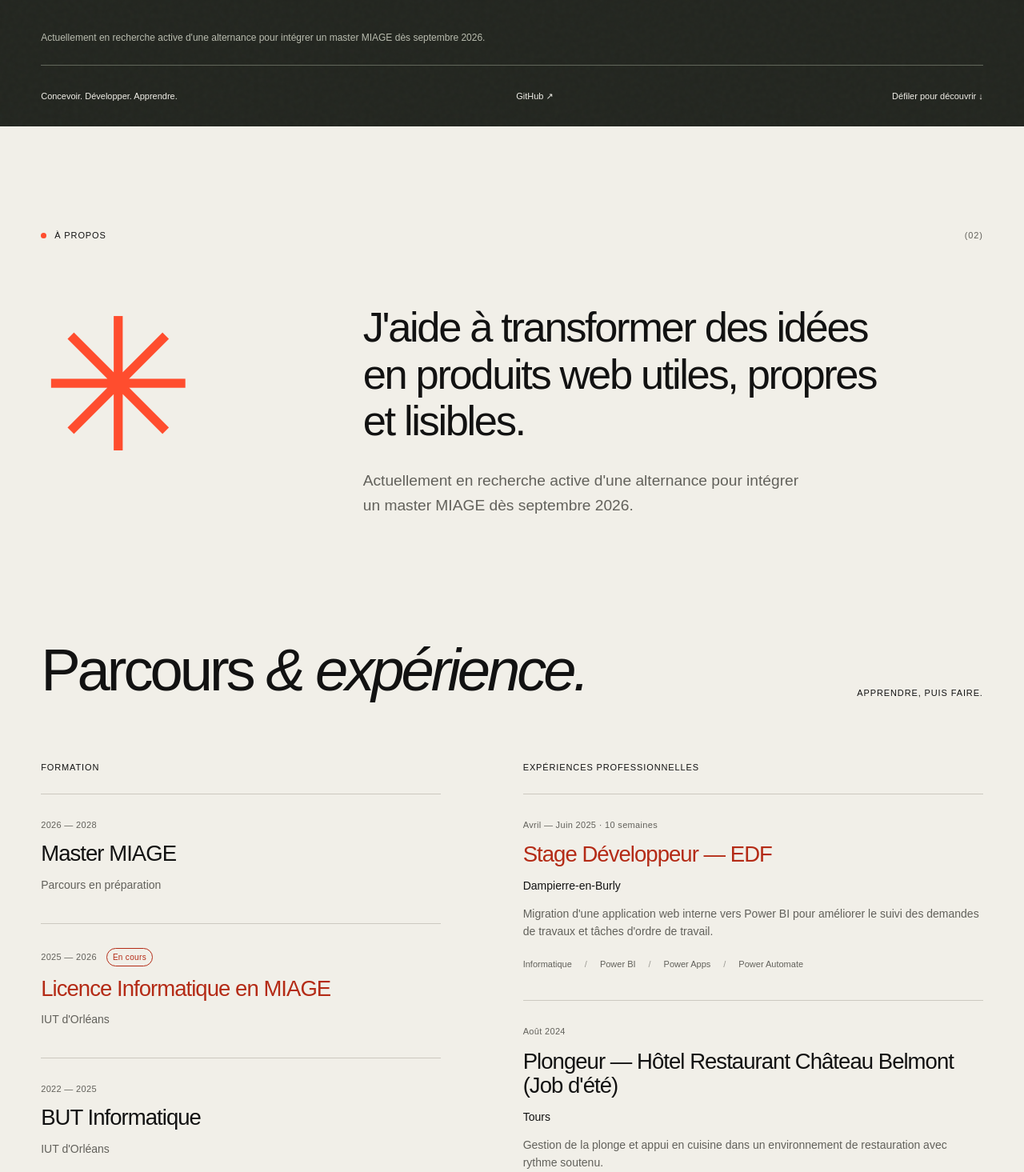
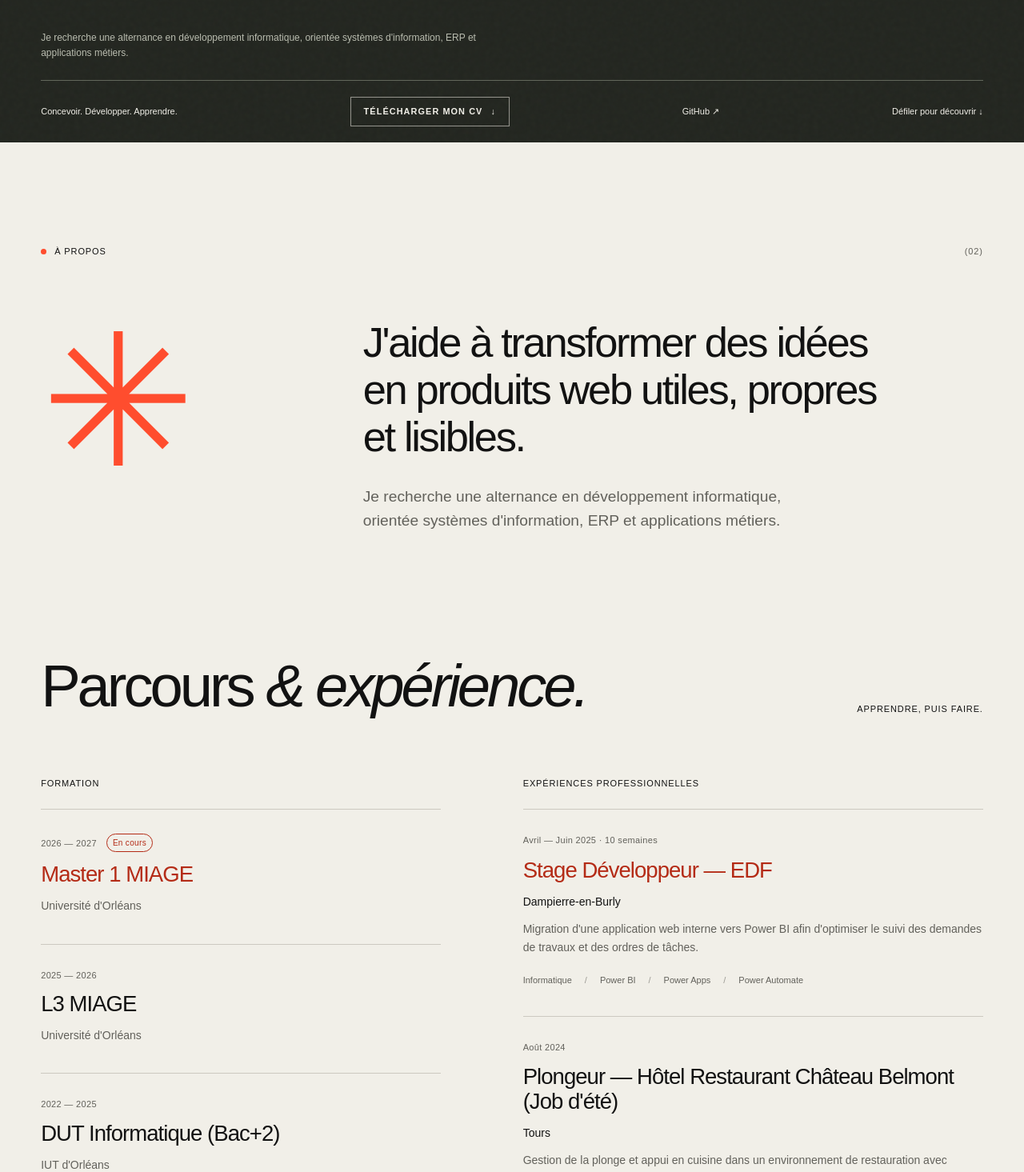
Before and after one commit to JeanMarcJorite/portfolioJm, a Vue app: page /#/ in a window 1280 px wide. Shown: the part 745-2210 px from the top of the page at 80% size. Built offline with nearby package versions, Linux system fonts and the light colour scheme.

Commit message:
feat: add CV download button and update profile

```diff
--- a/src/components/AlternanceSection.vue
+++ b/src/components/AlternanceSection.vue
@@ -15,8 +15,8 @@ const selectedImage = ref(null);
       <div class="alternance-intro" data-reveal>
         <div>
           <p class="eyebrow">
-            <span class="status-dot" aria-hidden="true"></span>Recherche active
-            · Septembre 2026
+            <span class="status-dot" aria-hidden="true"></span>Disponible dès
+            maintenant · Rythme 2 semaines / 2 semaines
           </p>
           <h2 class="display-title">Alternance<br /><em>MIAGE.</em></h2>
           <p class="intro-copy">{{ alternanceSection.description }}</p>
--- a/src/components/HeroSection.vue
+++ b/src/components/HeroSection.vue
@@ -6,6 +6,7 @@ const budget = projects.find((project) => project.slug === "welabbudget");
 const mobile = projects.find(
   (project) => project.slug === "app-planification-repas",
 );
+const cvUrl = `${import.meta.env.BASE_URL}${profile.cvPath}`;
 </script>
 <template>
   <section id="accueil" class="hero">
@@ -14,11 +15,11 @@ const mobile = projects.find(
       <div class="hero-intro">
         <p class="eyebrow">Portfolio personnel / {{ profile.location }}</p>
         <p class="hero-role">
-          {{ profile.role }}<br /><span>Licence MIAGE — Orléans</span>
+          {{ profile.role }}<br /><span>{{ profile.formation }}</span>
         </p>
         <p class="hero-availability">
           <span class="status-dot" aria-hidden="true"></span>{{ profile.status
-          }}<br />Master MIAGE · Septembre 2026
+          }}<br />Alternance · Rythme 2 semaines / 2 semaines
         </p>
       </div>
       <div class="hero-collage" aria-hidden="true">
@@ -57,6 +58,12 @@ const mobile = projects.find(
       <div class="hero-baseline">
         <span>Concevoir. Développer. Apprendre.</span
         ><a
+          :href="cvUrl"
+          download="CV-Jean-Marc-Jorite.pdf"
+          class="cv-button"
+          aria-label="Télécharger le CV de Jean-Marc Jorite"
+          >Télécharger mon CV <span aria-hidden="true">↓</span></a
+        ><a
           :href="profile.socials[0].href"
           target="_blank"
           rel="noopener noreferrer"
--- a/src/components/ProjectVisual.vue
+++ b/src/components/ProjectVisual.vue
@@ -33,7 +33,15 @@ const mainImage = computed(
       <span class="cover-decoration">{{
         project.slug === "stage-edf-power-bi" ? "↗" : "✳"
       }}</span>
-      <p>{{ project.slug === "stage-edf-power-bi" ? "EDF" : "Ensemble." }}</p>
+      <p>
+        {{
+          project.slug === "stage-edf-power-bi"
+            ? "EDF"
+            : project.slug === "projet-musics"
+              ? "Musics"
+              : "Ensemble."
+        }}
+      </p>
       <span>{{
         project.slug === "stage-edf-power-bi"
           ? "Migration Power BI"
--- a/src/data.js
+++ b/src/data.js
@@ -11,7 +11,8 @@ export const projects = [
         src: "/images/welabbudget/01-login.png",
         alt: "Écran de connexion WeLabBudget",
         title: "Connexion",
-        description: "Écran d'authentification sécurisé pour accéder à l'espace WeLabBudget.",
+        description:
+          "Écran d'authentification sécurisé pour accéder à l'espace WeLabBudget.",
       },
       {
         src: "/images/welabbudget/02-dashboard.png",
@@ -23,36 +24,41 @@ export const projects = [
         src: "/images/welabbudget/03-depenses-scan.png",
         alt: "Centre de traitement des dépenses avec scan",
         title: "Dépenses & justificatifs",
-        description: "Traitement des dépenses avec scan des justificatifs et suivi des flux récents.",
+        description:
+          "Traitement des dépenses avec scan des justificatifs et suivi des flux récents.",
       },
       {
         src: "/images/welabbudget/04-salaires.png",
         alt: "Écran de contrôle de la masse salariale",
         title: "Salaires & contrats",
-        description: "Pilotage de la masse salariale et visualisation des contrats en cours.",
+        description:
+          "Pilotage de la masse salariale et visualisation des contrats en cours.",
       },
       {
         src: "/images/welabbudget/05-recettes-devis.png",
         alt: "Tableau des recettes projets et devis",
         title: "Recettes & devis",
-        description: "Vue consolidée des recettes, devis et statuts de suivi commercial.",
+        description:
+          "Vue consolidée des recettes, devis et statuts de suivi commercial.",
       },
       {
         src: "/images/welabbudget/06-editeur-devis.png",
         alt: "Éditeur de devis WeLabBudget",
         title: "Éditeur de devis",
-        description: "Création et finalisation de devis avec calcul automatique des montants.",
+        description:
+          "Création et finalisation de devis avec calcul automatique des montants.",
       },
       {
         src: "/images/welabbudget/07-profil.png",
         alt: "Profil utilisateur et paramètres",
         title: "Profil utilisateur",
-        description: "Paramètres du compte utilisateur et gestion des informations personnelles.",
+        description:
+          "Paramètres du compte utilisateur et gestion des informations personnelles.",
       },
     ],
-    tags: ["Symfony", "Angular", "Tailwind CSS", "Docker"],
+    tags: ["Angular", "Symfony", "Figma", "PostgreSQL"],
     date: "2026",
-    duration: "1 mois",
+    duration: "5 mois",
     team: "Équipe de 2",
     role: "Développeur FullStack",
     longDescription: `Projet de développement web réalisé en équipe de 2 pour l'association WeLab Cosmetics. L'application permet de centraliser le suivi budgétaire : dépenses, enveloppes de budget et consultation rapide des données financières.
@@ -121,47 +127,73 @@ Ma mission principale consistait à migrer une application web interne de suivi
     ],
   },
   {
+    slug: "projet-musics",
+    title: "Projet Musics",
+    category: "Développement Web",
+    description:
+      "Application web développée en équipe de 3, reposant sur une architecture MVC.",
+    image: "",
+    tags: ["PHP", "Symfony", "HTML5", "CSS3", "JavaScript", "SQLite"],
+    date: "2024",
+    duration: "1 mois",
+    team: "Équipe de 3",
+    role: "Développeur Web",
+    longDescription: `Projet académique développé en équipe de 3. L'application web repose sur une architecture MVC.
+
+**Technologies utilisées :** PHP, Symfony, HTML5, CSS3, JavaScript et SQLite.`,
+    features: [
+      "Application web reposant sur une architecture MVC",
+      "Développement en équipe de 3",
+    ],
+    challenges: [],
+  },
+  {
     slug: "app-planification-repas",
     title: "Application Mobile — Nutrigram",
     category: "Développement FullStack",
     description:
-      "Application mobile multiplateforme de planification de repas. Intégration de l'API Spoonacular pour récupérer des recettes et projet réalisé sur 5 mois.",
+      "Application mobile multiplateforme de planification de repas. Intégration de l'API Spoonacular pour récupérer des recettes et projet réalisé sur 3 mois.",
     image: "",
     screenshots: [
       {
         src: "/images/nutrigram/01-accueil.jpg",
         alt: "Écran d'accueil Nutrigram avec suivi des calories",
         title: "Accueil & suivi calories",
-        description: "Vue d'ensemble quotidienne avec compteur de calories et suivi du poids.",
+        description:
+          "Vue d'ensemble quotidienne avec compteur de calories et suivi du poids.",
       },
       {
         src: "/images/nutrigram/02-plats-recherche.jpg",
         alt: "Écran de recherche de plats Nutrigram",
         title: "Recherche de plats",
-        description: "Recherche de recettes et consultation rapide des plats par catégorie.",
+        description:
+          "Recherche de recettes et consultation rapide des plats par catégorie.",
       },
       {
         src: "/images/nutrigram/03-calendrier-panier.jpg",
         alt: "Écran calendrier et panier Nutrigram",
         title: "Calendrier & panier",
-        description: "Planification des repas via calendrier et accès au panier de courses.",
+        description:
+          "Planification des repas via calendrier et accès au panier de courses.",
       },
     ],
     videos: [
       {
         src: "/videos/nutrigram/01-demo-navigation.mp4",
         title: "Démo API Spoonacular",
-        description: "Recherche et affichage de recettes récupérées via l'API Spoonacular.",
+        description:
+          "Recherche et affichage de recettes récupérées via l'API Spoonacular.",
       },
       {
         src: "/videos/nutrigram/02-demo-spoonacular.mp4",
         title: "Démo Panier",
-        description: "Ajout, suppression et gestion des ingrédients dans le panier de courses.",
+        description:
+          "Ajout, suppression et gestion des ingrédients dans le panier de courses.",
       },
     ],
     tags: ["Flutter", "Firebase", "SQLite", "Figma"],
     date: "2024",
-    duration: "5 mois",
+    duration: "3 mois",
     team: "Individuel",
     role: "Développeur FullStack",
     longDescription: `Projet personnel réalisé individuellement. L'objectif était de concevoir et développer une application mobile complète de planification de repas.
@@ -234,12 +266,39 @@ Nous avons développé une application complète avec le micro-framework Flask (
       "Conception d'une interface intuitive pour des utilisateurs non-techniques",
     ],
   },
-]
+];
 
 export const skills = {
-  langages: ["Java", "C#", "JavaScript", "Python", "HTML/CSS", "PHP", "VBA"],
-  frameworks: ["Flask", "VueJS", "React", "Angular", "NodeJS", "Flutter", "Symfony"],
-  databases: ["MySQL", "MariaDB", "SQLite", "Oracle SQL", "Firebase", "Supabase"],
+  langages: [
+    "Java",
+    "C#",
+    "JavaScript",
+    "Python",
+    "HTML/CSS",
+    "PHP",
+    "VBA",
+    "Dart",
+  ],
+  frameworks: [
+    "Flask",
+    "VueJS",
+    "React",
+    "Angular",
+    "NodeJS",
+    "Flutter",
+    "Symfony",
+    "Django",
+  ],
+  databases: [
+    "MySQL",
+    "MariaDB",
+    "SQLite",
+    "Oracle SQL",
+    "Firebase",
+    "Supabase",
+    "PostgreSQL",
+    "Doctrine ORM",
+  ],
   tools: [
     "GitHub",
     "GitLab",
@@ -250,28 +309,32 @@ export const skills = {
     "Power Apps",
     "Power Automate",
     "Power BI",
+    "Power Query",
+    "DAX",
+    "Git",
+    "CI/CD",
     "Linux",
     "Windows",
     "Docker",
   ],
-}
+};
 
 export const education = [
   {
-    period: "2026 — 2028",
-    title: "Master MIAGE",
-    school: "Parcours en préparation",
+    period: "2026 — 2027",
+    title: "Master 1 MIAGE",
+    school: "Université d'Orléans",
+    active: true,
+  },
+  {
+    period: "2025 — 2026",
+    title: "L3 MIAGE",
+    school: "Université d'Orléans",
     active: false,
   },
   {
-    period: "2025 — 2026",
-    title: "Licence Informatique en MIAGE",
-    school: "IUT d'Orléans",
-    active: true,
-  },
-  {
     period: "2022 — 2025",
-    title: "BUT Informatique",
+    title: "DUT Informatique (Bac+2)",
     school: "IUT d'Orléans",
     active: false,
   },
@@ -281,7 +344,7 @@ export const education = [
     school: "Mention Assez Bien — Lycée Jacques-de-Vaucanson, Tours",
     active: false,
   },
-]
+];
 
 export const experiences = [
   {
@@ -289,7 +352,7 @@ export const experiences = [
     title: "Stage Développeur — EDF",
     location: "Dampierre-en-Burly",
     description:
-      "Migration d'une application web interne vers Power BI pour améliorer le suivi des demandes de travaux et tâches d'ordre de travail.",
+      "Migration d'une application web interne vers Power BI afin d'optimiser le suivi des demandes de travaux et des ordres de tâches.",
     tags: ["Informatique", "Power BI", "Power Apps", "Power Automate"],
   },
   {
@@ -308,27 +371,29 @@ export const experiences = [
       "Préparation de commandes et traitement logistique, avec respect des délais et des consignes de qualité.",
     tags: ["Hors informatique", "Logistique"],
   },
-]
+];
 
 export const interests = [
   {
-    title: "Musique",
+    title: "Musculation",
+    description:
+      "La musculation m'aide à garder rigueur, discipline et énergie au quotidien.",
+  },
+  {
+    title: "Danse Salsa",
+    description:
+      "La danse salsa développe mon énergie, ma régularité et mon goût du partage.",
+  },
+  {
+    title: "Piano",
     description: "Je pratique le piano en autodidacte.",
   },
-  {
-    title: "Sport",
-    description: "Le sport m'aide à garder rigueur, discipline et énergie au quotidien.",
-  },
-  {
-    title: "Technologie & innovation",
-    description: "Je suis curieux des nouveaux outils et usages numériques pour apprendre en continu.",
-  }
-]
+];
 
 export const alternanceSection = {
   title: "Alternance MIAGE",
   description:
-    "Je suis en recherche active d'une alternance pour mon parcours MIAGE. Voici les calendriers de formation pour M1 et M2.",
+    "Je suis disponible dès maintenant pour une alternance en développement informatique. Voici les calendriers de formation pour M1 et M2.",
   calendars: [
     {
       title: "Calendrier alternance M1 (2025/2026)",
@@ -341,4 +406,4 @@ export const alternanceSection = {
       alt: "Calendrier d'alternance MIAGE M2 2026 2027",
     },
   ],
-}
+};
--- a/src/profile.js
+++ b/src/profile.js
@@ -1,15 +1,16 @@
 export const profile = {
   name: "Jean-Marc Jorite",
   role: "Développeur informatique",
+  cvPath: "cv-jean-marc-jorite.pdf",
   location: "Orléans, France",
-  formation: "Licence Informatique en MIAGE",
-  status: "Recherche d'Alternance",
+  formation: "Master 1 MIAGE — Université d'Orléans",
+  status: "Disponible dès maintenant",
   introduction:
-    "Actuellement en recherche active d'une alternance pour intégrer un master MIAGE dès septembre 2026.",
+    "Je recherche une alternance en développement informatique, orientée systèmes d'information, ERP et applications métiers.",
   approach:
     "J'aide à transformer des idées en produits web utiles, propres et lisibles.",
   contactText:
-    "Je suis actuellement à la recherche d'opportunités de stage et d'alternance. N'hésitez pas à me contacter pour échanger sur un projet ou une collaboration.",
+    "Je suis disponible dès maintenant pour une alternance au rythme de deux semaines en entreprise et deux semaines en formation.",
   email: "jeanmarcjorite38@gmail.com",
   phone: "06 36 10 83 53",
   phoneHref: "tel:+33636108353",
--- a/src/style.css
+++ b/src/style.css
@@ -503,6 +503,27 @@ em {
 .hero-baseline .text-link {
   border: none;
 }
+.cv-button {
+  display: inline-flex;
+  align-items: center;
+  gap: 10px;
+  width: fit-content;
+  padding: 12px 16px;
+  border: 1px solid rgba(242, 239, 231, 0.55);
+  color: var(--paper);
+  font-size: 0.68rem;
+  font-weight: 700;
+  letter-spacing: 0.1em;
+  line-height: 1;
+  text-transform: uppercase;
+  transition: background 180ms ease, border-color 180ms ease, color 180ms ease;
+}
+.cv-button:hover,
+.cv-button:focus-visible {
+  border-color: var(--accent);
+  background: var(--accent);
+  color: var(--ink);
+}
 .about-intro {
   display: grid;
   grid-template-columns: repeat(12, minmax(0, 1fr));
@@ -1497,6 +1518,10 @@ em {
   .hero-baseline > :first-child {
     grid-column: 1/-1;
   }
+  .hero-baseline .cv-button {
+    grid-column: 1/-1;
+    justify-self: start;
+  }
   .hero {
     min-height: 100svh;
   }
```
Also changed, not shown: 1 other file (tests, documents, lock files or other folders).
